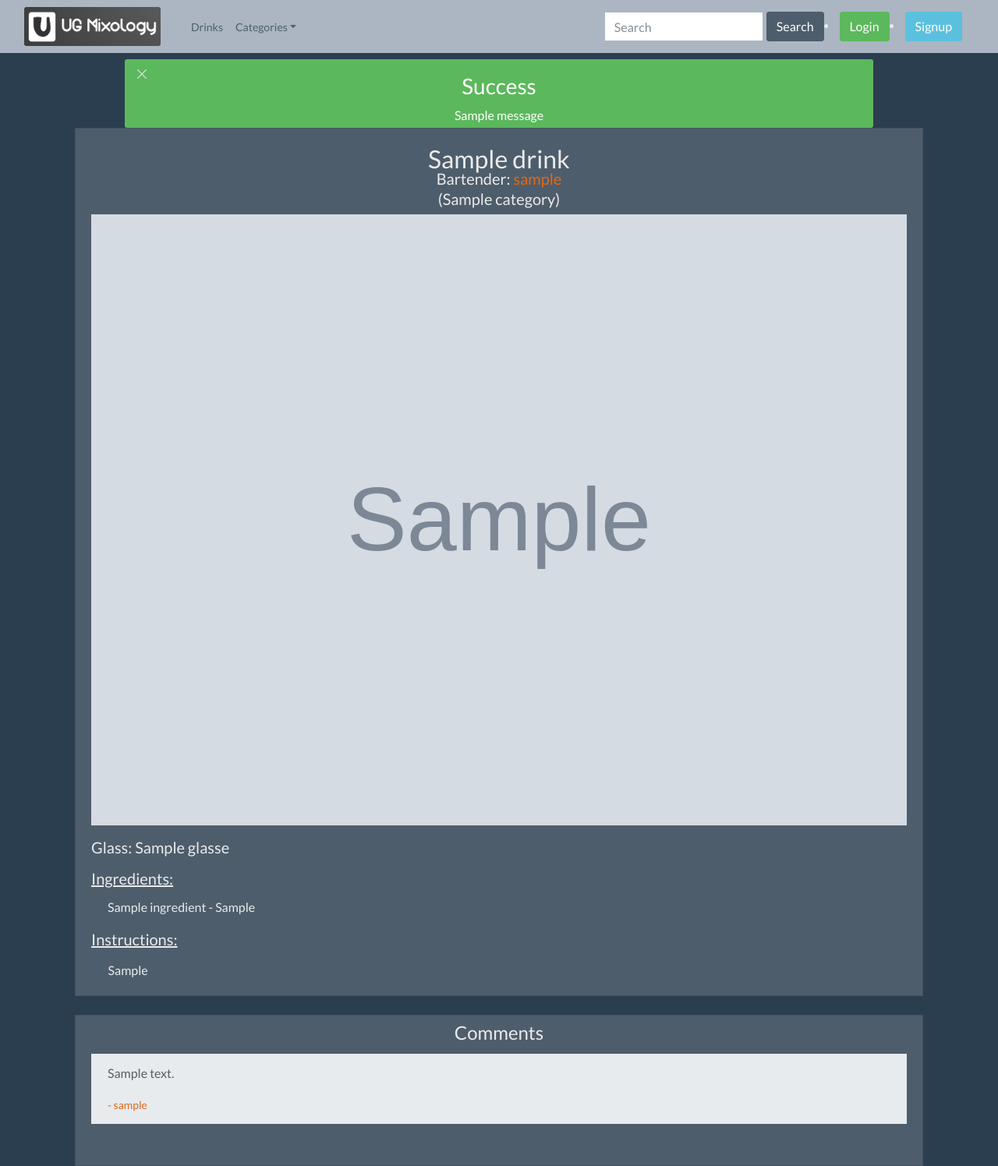
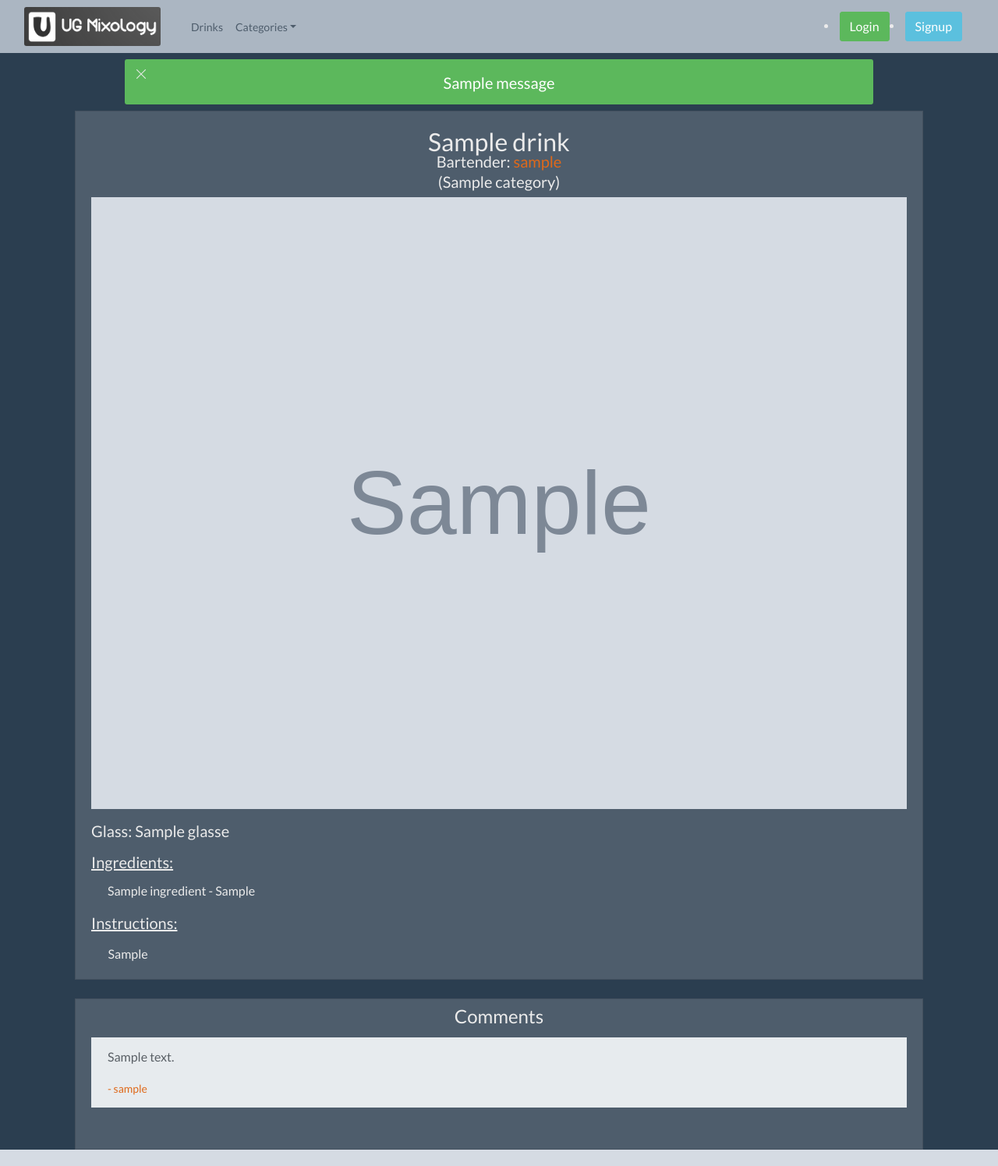
Before and after one commit to Brinzkii/Capstone-Project, a Flask app: page /1 in a window 1280 px wide. Shown: the whole page at 78% size. After the commit the page ends 1475 px from the top, so only its background shows below. Run offline with Flask 3, Linux system fonts and the light colour scheme; tables that the repository leaves empty hold one stand-in row (values such as "Sample post"); grey boxes marked "Sample" are stand-in pictures; one stand-in notice (Sample message) is shown; some libraries are stand-ins or nearby versions.

Commit message:
hide search from non-user, refine alert message

```diff
--- a/templates/base.html
+++ b/templates/base.html
@@ -67,6 +67,7 @@
 						</ul>
 					</div>
 					<div class="container-fluid justify-content-end flex-nowrap">
+						{% if g.user %}
 						<form method="POST" id="search_form" action="/search" class="form-inline flex-shrink-1">
 							{{ search_form.hidden_tag() }} {% for field in search_form if field.widget.input_type !=
 							'hidden' %} {% for error in field.errors %}
@@ -75,8 +76,6 @@
 
 							<button class="btn btn-secondary ml-1">Search</button>
 						</form>
-
-						{% if g.user %}
 
 						<li>
 							<a href="/logout" class="btn btn-warning text-center">Logout</a>
@@ -100,12 +99,12 @@
 
 		{% for category, message in get_flashed_messages(with_categories=True) %}
 		<div class="alert alert-dismissable alert-{{ category }} mx-auto text-center mb-0 mt-2 pb-1 pt-0 pl-0 pr-0">
-			<div class="row container justify-content-start pl-3 pt-0 mb-1">
+			<div class="row container justify-content-start pl-0 pt-0 mb-1 mx-auto">
 				<button type="button" class="btn btn-close" data-bs-theme="dark" data-bs-dismiss="alert">
 					<i class="bi bi-x-lg" style="position: absolute;"></i>
 			</div>
-			<h3 class="alert-heading">{{category.capitalize()}}</h3>
-			<p class="mb-0">{{message}}</p>
+			<h5 class="alert-heading mt-0 pb-1 pl-2 pr-2">{{message}}</h3>
+			<!-- <p class="mb-0">{{message}}</p> -->
 		</div>
 		{% endfor %} {% block content %} {% endblock %}
 
--- a/templates/drink-details.html
+++ b/templates/drink-details.html
@@ -1,6 +1,6 @@
 {% extends 'base.html' %} {% block content %}
 
-<div class="card mx-auto" style="width: 85%">
+<div class="card mx-auto mt-2" style="width: 85%">
 	{% if g.user %} {% if check_favorites(drink, g.favorites) %}
 	<div class="row container justify-content-start pl-4 mb-1">
 		<a href="/{{drink.id}}/favorite/delete"><i class="bi bi-heart-fill" style="position: absolute"></i></a>
```
